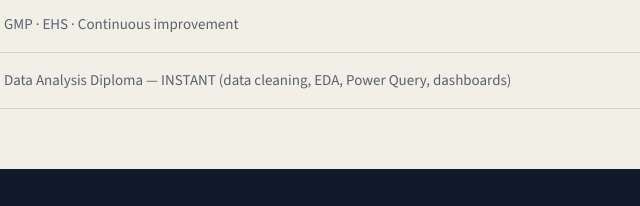
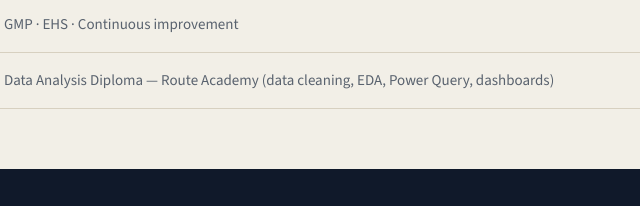
Before and after one commit to mohamedyasser6044/mohamedyasser-portfolio, a plain HTML site: page index.html in a window 1280 px wide. Shown: the part 2107-2313 px from the top of the page, 360-1000 px from the left. Drawn offline with nearby package versions, Linux system fonts and the light colour scheme.

Commit message:
Correct diploma provider to Route Academy
Co-Authored-By: Claude Opus 5 <noreply@anthropic.com>
Claude-Session: https://claude.ai/code/session_01PFTQ6ZpL9Vbmh5Wg9WFJ4i

```diff
--- a/index.html
+++ b/index.html
@@ -145,7 +145,7 @@
       </div>
       <div class="stock-row">
         <span class="stock-label">Currently training</span>
-        <span class="stock-items">Data Analysis Diploma — INSTANT (data cleaning, EDA, Power Query, dashboards)</span>
+        <span class="stock-items">Data Analysis Diploma — Route Academy (data cleaning, EDA, Power Query, dashboards)</span>
       </div>
     </div>
   </section>
```
